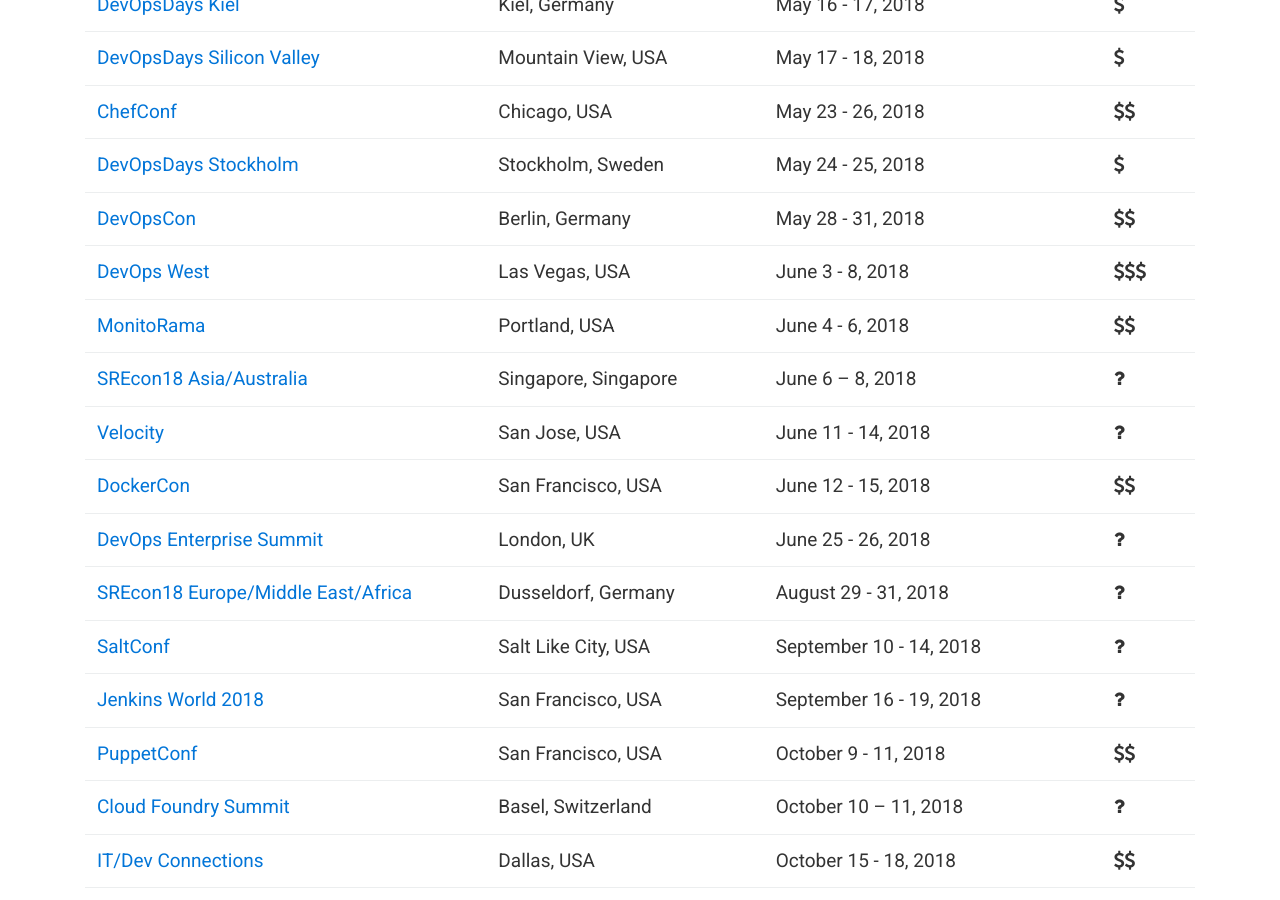
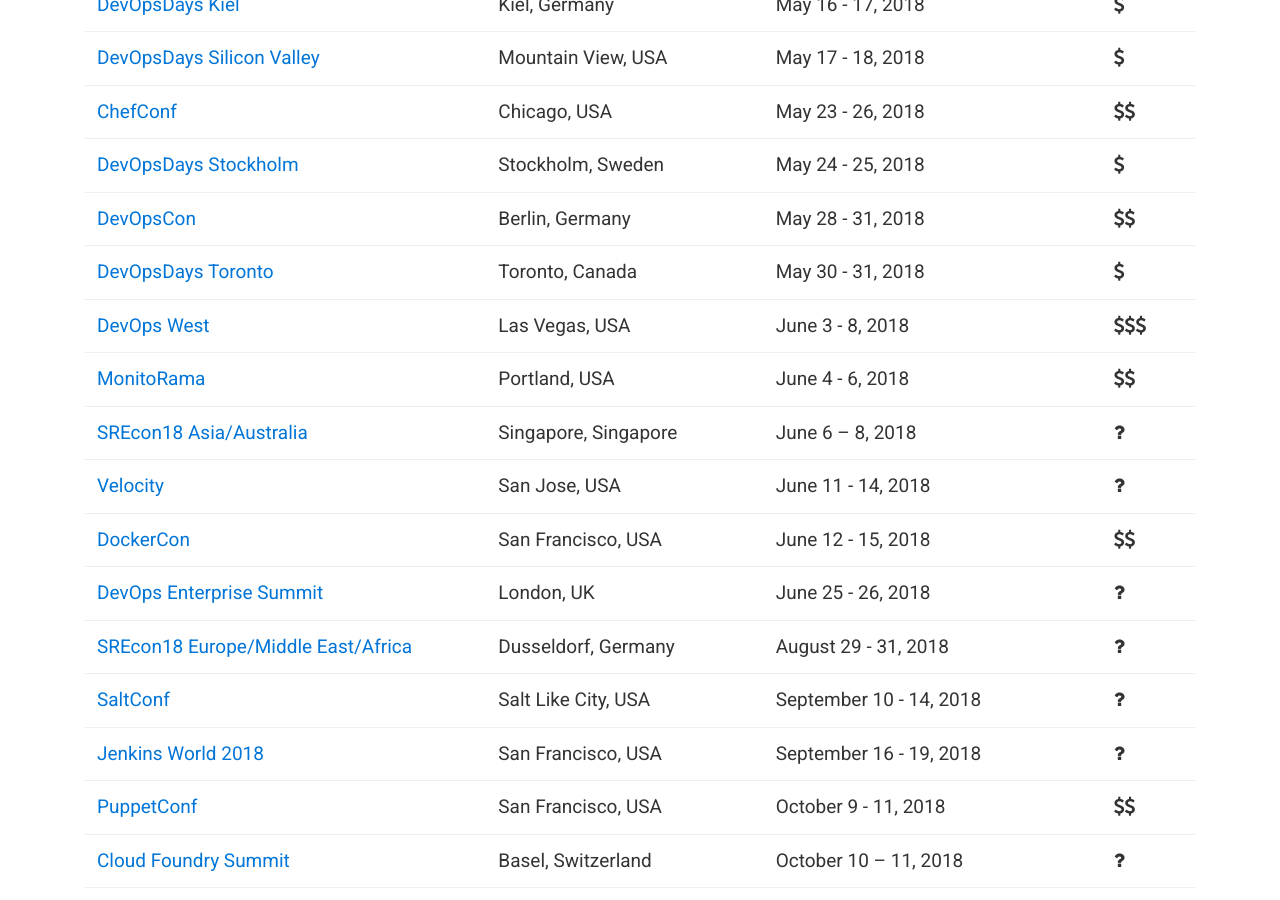
Before and after one commit to finspin/gotodevops.org, a Jekyll site: the page built from index.md, in a window 1280 px wide and 900 px high, scrolled down 2156 px. Built offline with Jekyll 4.4.1, drawn with Linux system fonts in a browser that asks for light colours; nearby versions of some CDN libraries.

Commit message:
DevOpsDays Toronto

```diff
--- a/_data/conferences.yml
+++ b/_data/conferences.yml
@@ -367,6 +367,15 @@
   start-date: 1527465600
   cost: 2
 
+- name: DevOpsDays Toronto
+  url: https://www.devopsdays.org/events/2018-toronto
+  location:
+      city: Toronto
+      country: Canada
+  date: May 30 - 31, 2018
+  start-date: 1527681600
+  cost: 1
+
 - name: DevOps West
   url: https://devopswest.techwell.com/
   location:
```
